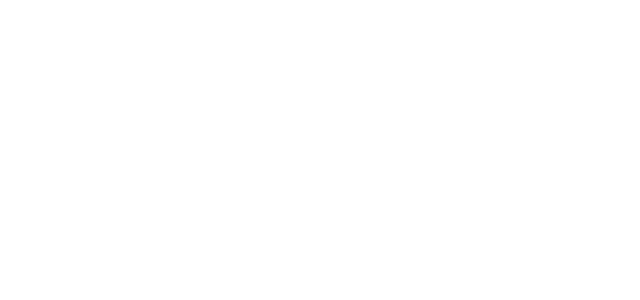
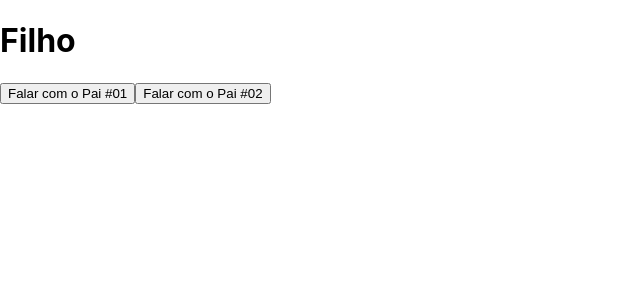
Before and after one commit to Thesla28/curso-nextj, a Next.js app in the folder exercicios/: page /comunicacao/indireta1 in a window 1280 px wide. Shown: the top 300 px of the page, without its empty margins (0-640 px from the left). Built offline with nearby package versions, Linux system fonts and the light colour scheme.

Commit message:
Comunicacao Indireta

```diff
--- a/exercicios/components/indireta1/Filho.jsx
+++ b/exercicios/components/indireta1/Filho.jsx
@@ -1,7 +1,15 @@
 export default function Filho(props) {
+    //"Passei no ENEM!"
+    console.log(props.funcao)
     return (
        <div>
-
+            <h1>Filho</h1>
+            <button onClick={props.funcao}>Falar com o Pai #01</button>
+            <button onClick={
+                () => props.funcao("Passei no ENEM!", "Uhuuuu", 10)
+                }>
+                    Falar com o Pai #02
+            </button>
        </div>
     )
 }
--- a/exercicios/components/indireta1/Pai.jsx
+++ b/exercicios/components/indireta1/Pai.jsx
@@ -1,7 +1,14 @@
+import Filho from "./Filho";
+
 export default function Pai(props) {
+
+    function falarComigo(param1, param2, param3){
+        console.log(param1, param2, param3)
+    }
+
     return (
        <div>
-
+           <Filho funcao={falarComigo}/>
        </div>
     )
 }
--- a/exercicios/pages/comunicacao/indireta1.jsx
+++ b/exercicios/pages/comunicacao/indireta1.jsx
@@ -1,7 +1,9 @@
+import Pai from "../../components/indireta1/Pai";
+
 export default function indireta1() {
     return (
         <div>
-
+            <Pai />
         </div>
     )
 }
```
